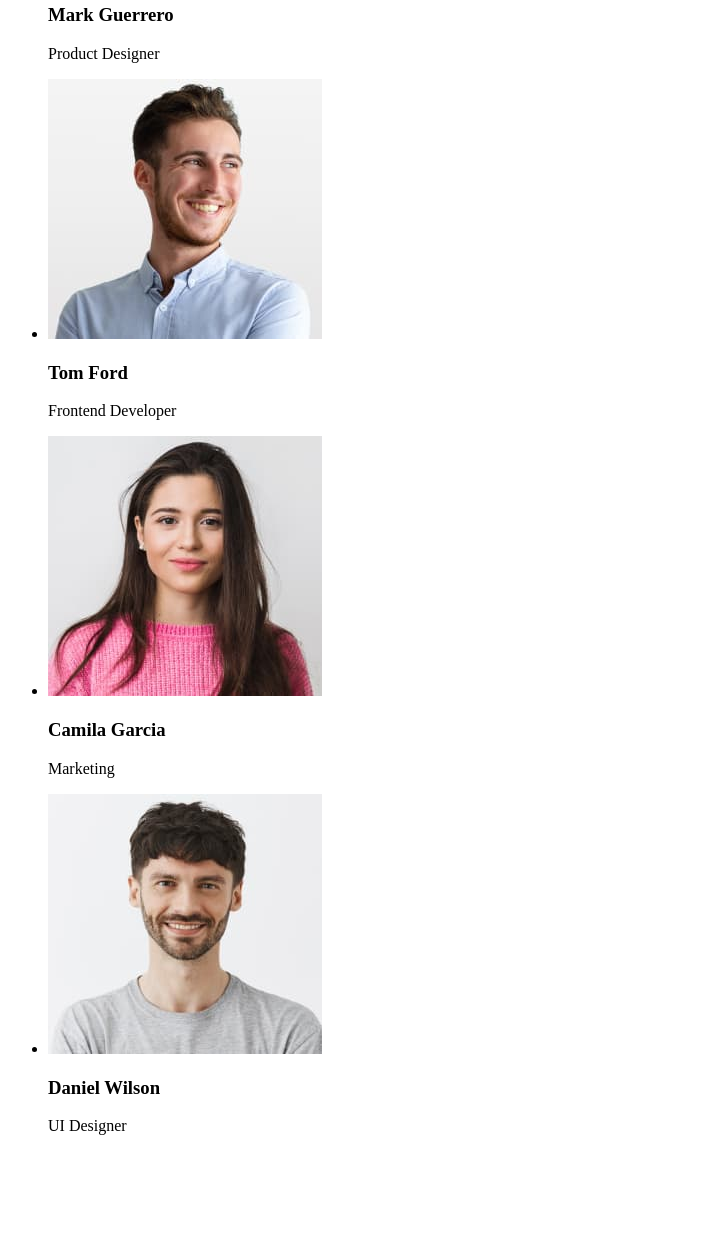
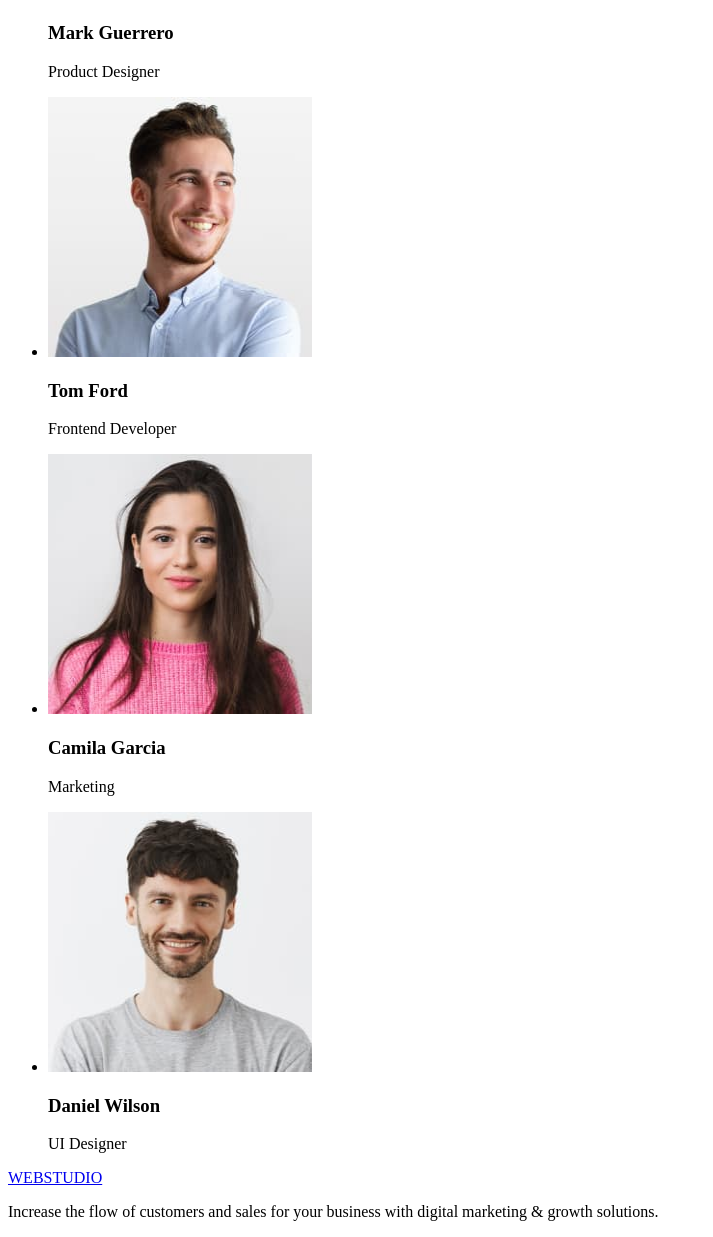
Before and after one commit to Tinadin11/goit-markup-hw-01, a plain HTML site: page index.html in a window 1280 px wide. Shown: the part 874-2111 px from the top of the page, without its empty margins (0-713 px from the left). Before the commit the page ends 2025 px from the top, so only its background shows below. Drawn offline with Linux system fonts and the light colour scheme.

Commit message:
update indendex.html

```diff
--- a/index.html
+++ b/index.html
@@ -3,7 +3,7 @@
   <head>
     <meta charset="UTF-8" />
     <meta name="viewport" content="width=device-width, initial-scale=1.0" />
-    <title>Document</title>
+    <title>WEBSTUDIO</title>
   </head>
   <body>
     <header>
@@ -22,18 +22,24 @@
         </ul>
       </nav>
       <address>
-        <a href="mailto:info@devstudio.com">info@devstudio.com</a>
-        <a href="tel:+110001111111">+11 (000) 111-11-11</a>
+        <ul>
+          <li>
+            <a href="mailto:info@devstudio.com">info@devstudio.com></a>
+          </li>
+          <li>
+            <a href="tel:+110001111111">+11 (000) 111-11-11</a>
+          </li>
+        </ul>
       </address>
-    </header>
-
-    <main>
-      <!-- #region hero image -->
       <section>
         <h1>Effective Solutions for Your Business</h1>
         <button type="button">Order Service</button>
       </section>
       <!-- #endregion hero image -->
+    </header>
+
+    <main>
+      <!-- #region hero image -->
 
       <!-- #region section 1 -->
       <section>
@@ -79,7 +85,7 @@
             <img
               src="./images/our_team/mark_guerrero.jpg"
               alt="mark_guerrero"
-              width="274"
+              width="264"
               height="260"
             />
             <h3>Mark Guerrero</h3>
@@ -89,7 +95,7 @@
             <img
               src="./images/our_team/tom_ford.jpg"
               alt="tom_ford"
-              width="274"
+              width="264"
               height="260"
             />
             <h3>Tom Ford</h3>
@@ -99,7 +105,7 @@
             <img
               src="./images/our_team/camila_garcia.jpg"
               alt="camila_garcia"
-              width="274"
+              width="264"
               height="260"
             />
             <h3>Camila Garcia</h3>
@@ -109,7 +115,7 @@
             <img
               src="./images/our_team/daniel_wilson.jpg"
               alt="daniel_wilson"
-              width="274"
+              width="264"
               height="260"
             />
             <h3>Daniel Wilson</h3>
@@ -119,5 +125,12 @@
       </section>
       <!-- #endregion section 2 -->
     </main>
+    <footer>
+      <a href="./index.html">WEBSTUDIO</a>
+      <p>
+        Increase the flow of customers and sales for your business with digital
+        marketing & growth solutions.
+      </p>
+    </footer>
   </body>
 </html>
```
Also changed, not shown: 1 other file.
